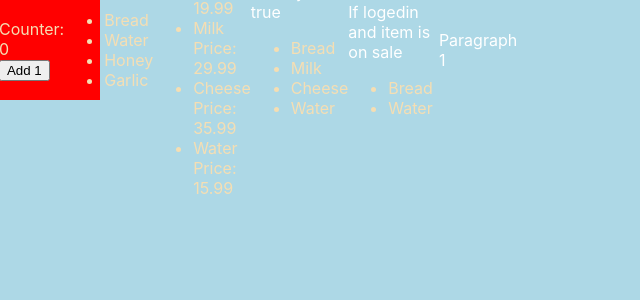
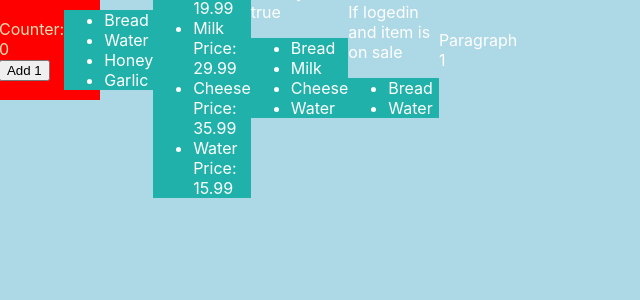
Before and after one commit to NatuRal3/feu2-frameworks, a React (Create React App) app in the folder m-f-a/: page / in a window 1280 px wide. Shown: the top 300 px of the page, without its empty margins (0-640 px from the left). Built offline with nearby package versions, Linux system fonts and the light colour scheme.

Commit message:
added some scss into app.js

```diff
--- a/m-f-a/src/App.js
+++ b/m-f-a/src/App.js
@@ -9,6 +9,7 @@ import TernaryOperator from "./conditionalRendering/ternaryOperator";
 import ShortCircut from "./conditionalRendering/ShortCircut";
 import "./styles.css";
 import styles from "./App.module.css";
+import "./styles.scss";
 
 function App() {
   return (
--- /dev/null
+++ b/m-f-a/src/styles.scss
@@ -0,0 +1,6 @@
+ul{
+    background: lightseagreen;
+    li{
+        color: white;
+    }
+}
```
